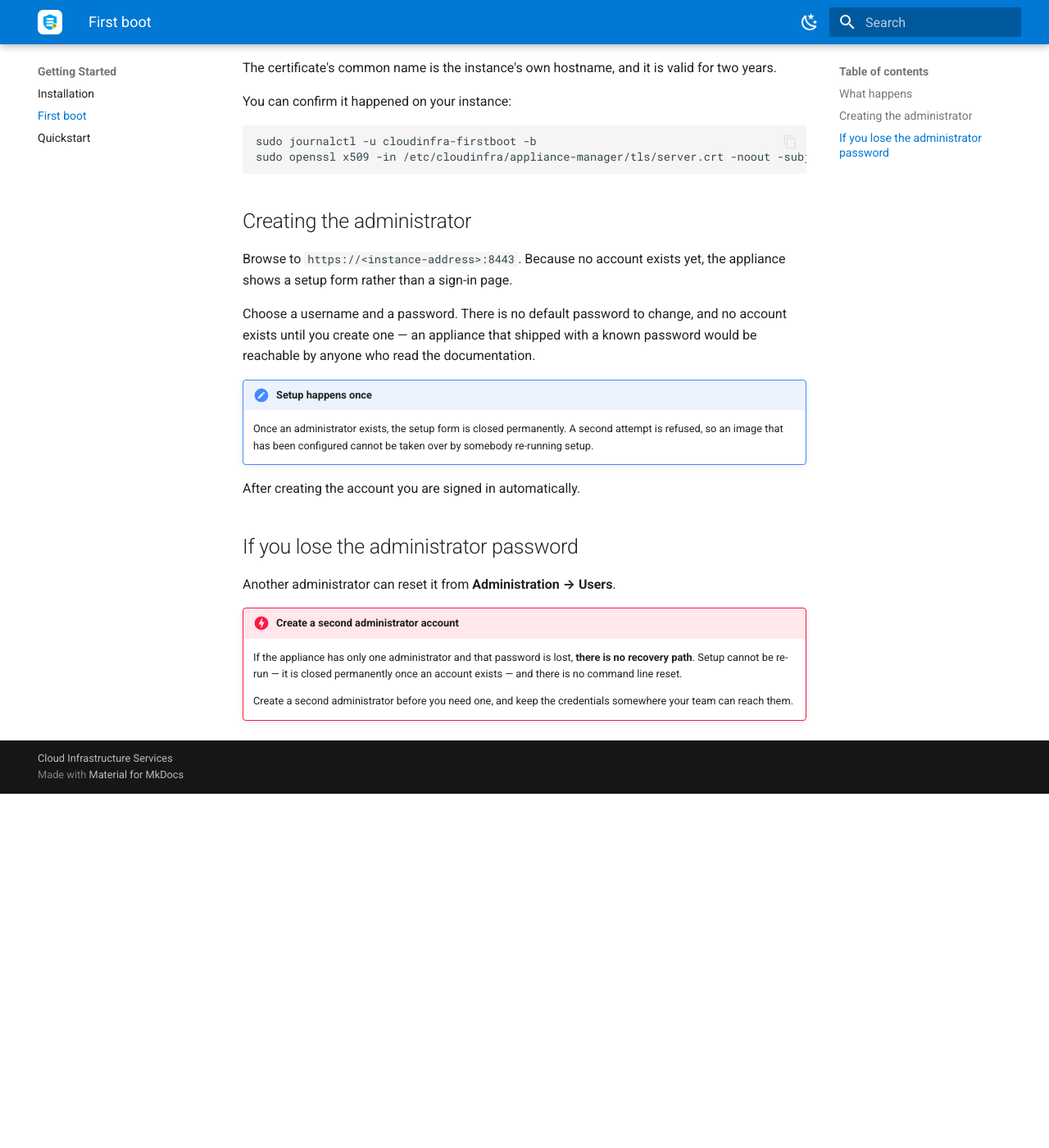
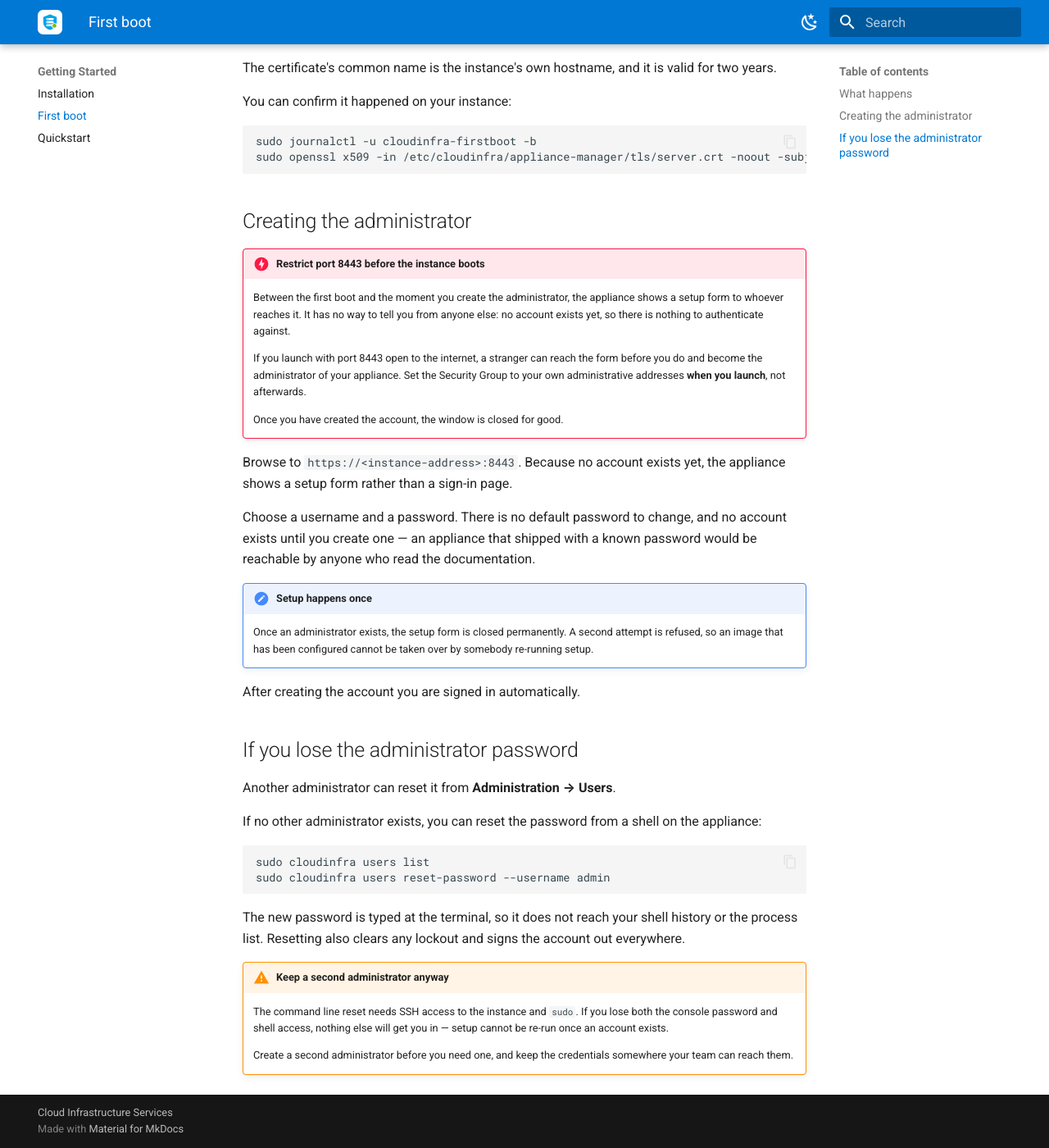
Before and after one commit to CLOUDCIS/CloudInfra-Appliance-Manager-Docs, an MkDocs documentation site: the page built from docs/getting-started/first-boot.md, in a window 1280 px wide and 1400 px high, scrolled down 730 px. Shown: the whole window at 82% size. Built offline with MkDocs 1.6.1 and Material for MkDocs 9.7.7, drawn with Linux system fonts in a browser that asks for light colours; before the commit the page ends 1698 px from its top, so only the background shows below that.

Commit message:
Say who can claim an unconfigured appliance, and document the recovery that exists
Two gaps, both of the same kind: the documentation described the product as it was
convenient to imagine it rather than as it is.

Between first boot and the moment an administrator is created, the setup form is
shown to whoever reaches port 8443. It cannot do otherwise - no account exists yet,
so there is nothing to authenticate against - which means a customer who launches
with 8443 open can be beaten to their own appliance by a stranger. The installation
page already insisted on restricting the port; the first-boot page now says plainly
what the consequence is of not doing it, and when it has to be done: at launch.

The same page then said there is "no recovery path" and "no command line reset" for a
lost administrator password. That was true when it was written and has not been true
since "cloudinfra users reset-password" shipped. A customer reading it would rebuild
an appliance they could have recovered in thirty seconds. Both commands are now in
the CLI reference as well, where they were missing entirely.

Co-Authored-By: Claude Opus 5 <noreply@anthropic.com>

````diff
--- a/docs/getting-started/first-boot.md
+++ b/docs/getting-started/first-boot.md
@@ -33,6 +33,18 @@ sudo openssl x509 -in /etc/cloudinfra/appliance-manager/tls/server.crt -noout -s
 
 ## Creating the administrator
 
+!!! danger "Restrict port 8443 before the instance boots"
+
+    Between the first boot and the moment you create the administrator, the appliance shows
+    a setup form to whoever reaches it. It has no way to tell you from anyone else: no
+    account exists yet, so there is nothing to authenticate against.
+
+    If you launch with port 8443 open to the internet, a stranger can reach the form before
+    you do and become the administrator of your appliance. Set the Security Group to your
+    own administrative addresses **when you launch**, not afterwards.
+
+    Once you have created the account, the window is closed for good.
+
 Browse to `https://<instance-address>:8443`. Because no account exists yet, the appliance
 shows a setup form rather than a sign-in page.
 
@@ -52,11 +64,21 @@ After creating the account you are signed in automatically.
 
 Another administrator can reset it from **Administration → Users**.
 
-!!! danger "Create a second administrator account"
+If no other administrator exists, you can reset the password from a shell on the appliance:
 
-    If the appliance has only one administrator and that password is lost, **there is no
-    recovery path**. Setup cannot be re-run — it is closed permanently once an account
-    exists — and there is no command line reset.
+```bash
+sudo cloudinfra users list
+sudo cloudinfra users reset-password --username admin
+```
+
+The new password is typed at the terminal, so it does not reach your shell history or the
+process list. Resetting also clears any lockout and signs the account out everywhere.
+
+!!! warning "Keep a second administrator anyway"
+
+    The command line reset needs SSH access to the instance and `sudo`. If you lose both
+    the console password and shell access, nothing else will get you in — setup cannot be
+    re-run once an account exists.
 
     Create a second administrator before you need one, and keep the credentials somewhere
     your team can reach them.
````
Also changed, not shown: docs/reference/cli.md (+26 -0 lines).
